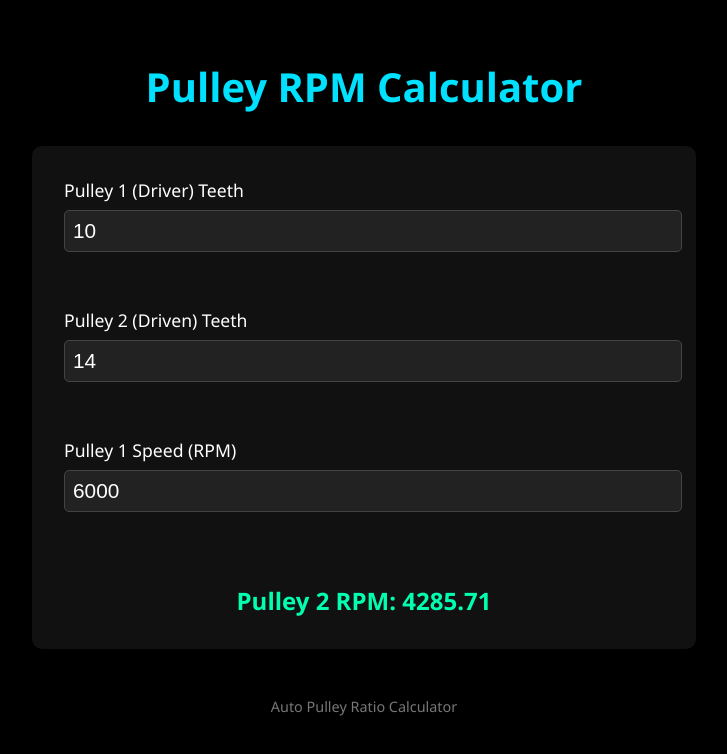
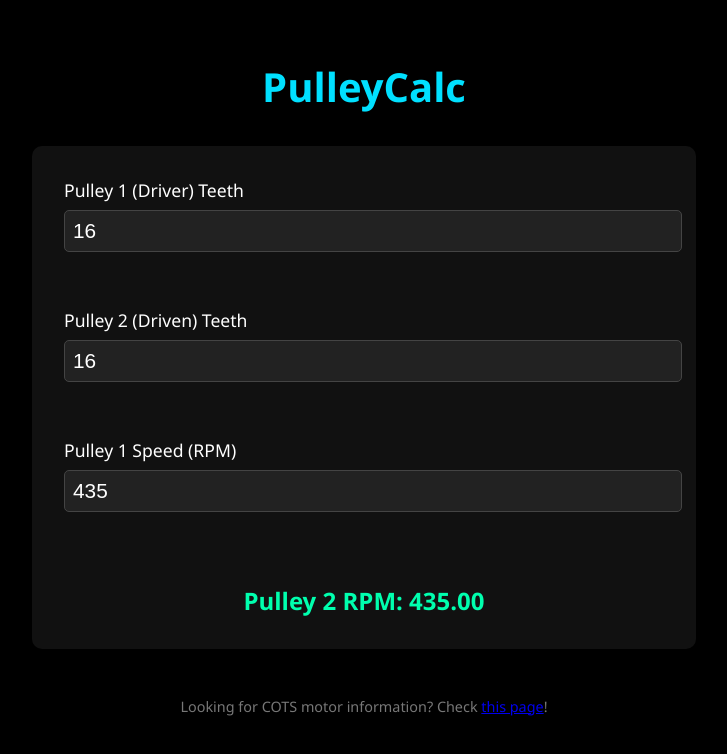
Before and after one commit to everettwilliams-dev/pulleycalc, a plain HTML site: page index.html in a window 1280 px wide. Shown: the whole page, without its empty margins (276-1003 px from the left). Drawn offline with Linux system fonts and the light colour scheme.

Commit message:
Update Pulley RPM Calculator UI elements

```diff
--- a/index.html
+++ b/index.html
@@ -81,28 +81,28 @@
   </style>
 </head>
 <body>
-  <h1>Pulley RPM Calculator</h1>
+  <h1>PulleyCalc</h1>
 
   <div class="container">
     <div class="input-group">
       <label for="teeth1">Pulley 1 (Driver) Teeth</label>
-      <input type="number" id="teeth1" value="10" min="1">
+      <input type="number" id="teeth1" value="16" min="1">
     </div>
 
     <div class="input-group">
       <label for="teeth2">Pulley 2 (Driven) Teeth</label>
-      <input type="number" id="teeth2" value="14" min="1">
+      <input type="number" id="teeth2" value="16" min="1">
     </div>
 
     <div class="input-group">
       <label for="rpm1">Pulley 1 Speed (RPM)</label>
-      <input type="number" id="rpm1" value="6000" min="0">
+      <input type="number" id="rpm1" value="435" min="0">
     </div>
 
-    <div class="result" id="result">Pulley 2 RPM: 4286.00</div>
+    <div class="result" id="result">Pulley 2 RPM: 435.00</div>
   </div>
 
-  <footer>Auto Pulley Ratio Calculator</footer>
+  <footer>Looking for COTS motor information? Check <a href="everettwilliams-dev.github.io/pulleycalc/cots-pulleys.html">this page</a>!</footer>
 
   <script>
     const teeth1 = document.getElementById('teeth1');
```
